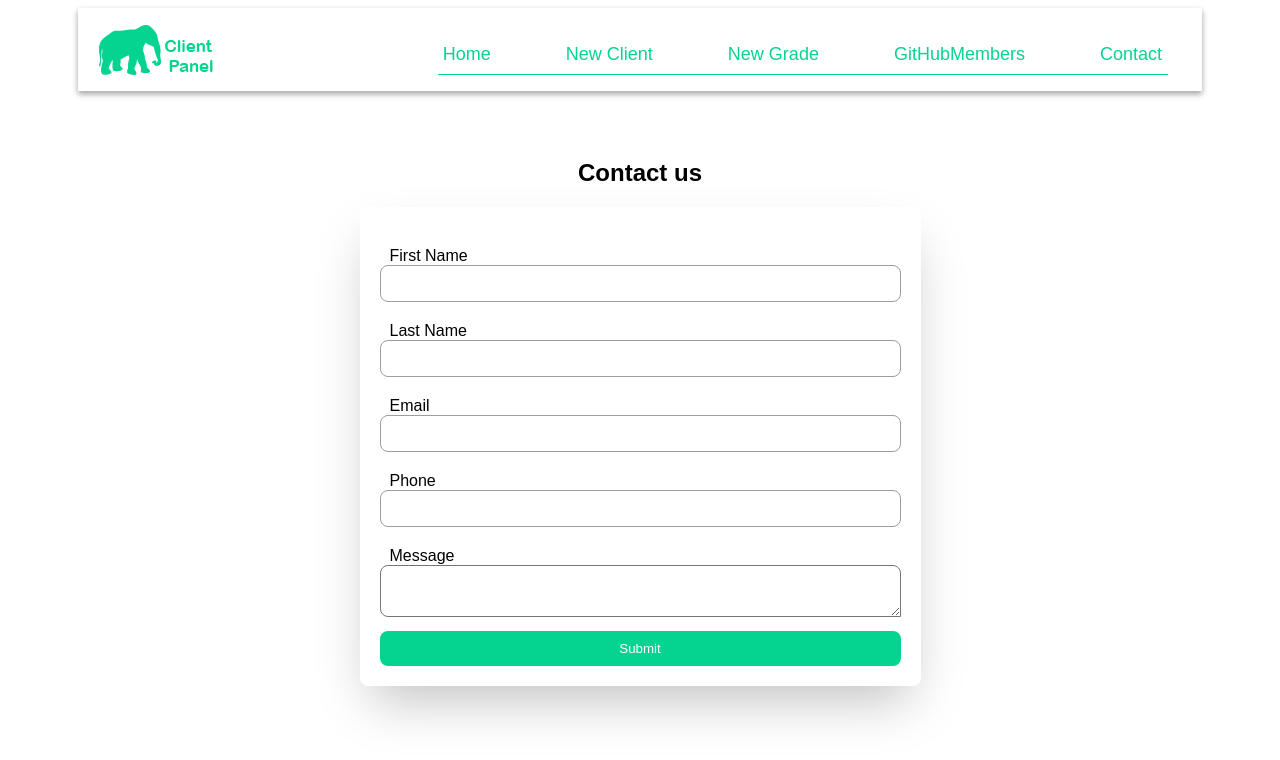
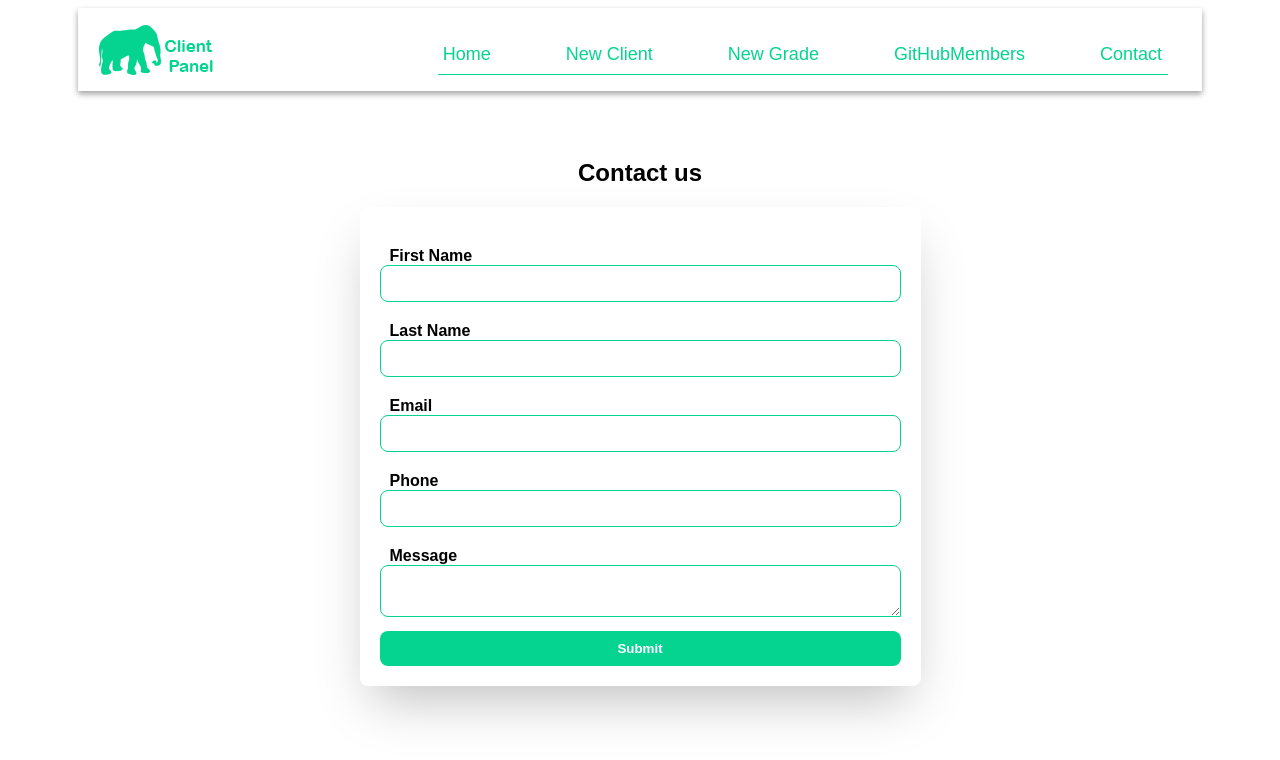
Before and after one commit to mohamedMachlou/ClientManagement, an Angular app: page /contact in a window 1280 px wide. Shown: the top 760 px of the page. Built offline with nearby package versions, Linux system fonts and the light colour scheme.

Commit message:
edit contact form style

```diff
--- a/src/app/client/components/contact/contact.component.css
+++ b/src/app/client/components/contact/contact.component.css
@@ -5,6 +5,7 @@
   flex-wrap: wrap;
   justify-content: center;
   align-items: center;
+  font-weight: 700;
 }
 .container .contact h2 {
   text-align: center;
@@ -32,9 +33,10 @@
   width: 100%;
   caret-color: black;
   border-radius: 8px;
-  border: 1px solid #9e9c9c;
+  border: 1px solid var(--main-color);
 }
 .container .contact .contact-form .form-group textarea {
+  border: 1px solid var(--main-color);
   padding: 10px;
   min-width: 100%;
   max-width: 100%;
@@ -48,6 +50,7 @@
   border: 0px;
   border-radius: 8px;
   color: #ffffff;
+  font-weight: 700;
 }
 .container .contact .contact-form button:hover {
   background-color: var(--main-color-hover);
--- a/src/app/client/components/contact/contact.component.html
+++ b/src/app/client/components/contact/contact.component.html
@@ -4,23 +4,23 @@
     <div class="contact-form">
       <div class="form-group">
         <label for="firstName">First Name</label>
-        <input type="text" />
+        <input id="firstName" type="text" />
       </div>
       <div class="form-group">
         <label for="lastName">Last Name</label>
-        <input type="text" />
+        <input id="lastName" type="text" />
       </div>
       <div class="form-group">
         <label for="email">Email</label>
-        <input type="text" />
+        <input id="email" type="text" />
       </div>
       <div class="form-group">
         <label for="phone">Phone</label>
-        <input type="text" />
+        <input id="phone" type="text" />
       </div>
       <div class="form-group">
         <label for="message">Message</label>
-        <textarea type="text"></textarea>
+        <textarea id="message" type="text"></textarea>
       </div>
       <button>Submit</button>
     </div>
--- a/src/app/client/components/nav-bar/nav-bar.component.css
+++ b/src/app/client/components/nav-bar/nav-bar.component.css
@@ -36,6 +36,7 @@
   font-size: 18px;
   color: var(--main-color);
   border-radius: 8px;
+  cursor: pointer;
 }
 .li-deactive {
   color: white;
```
